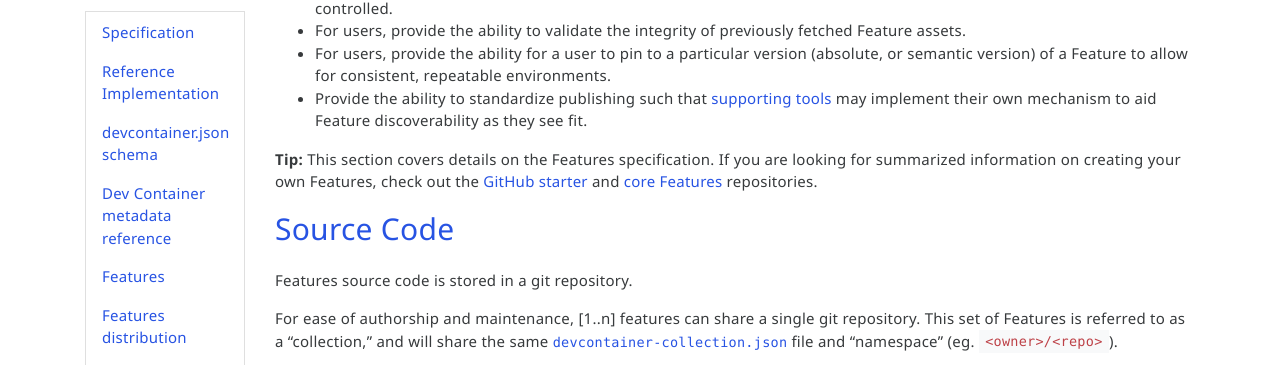
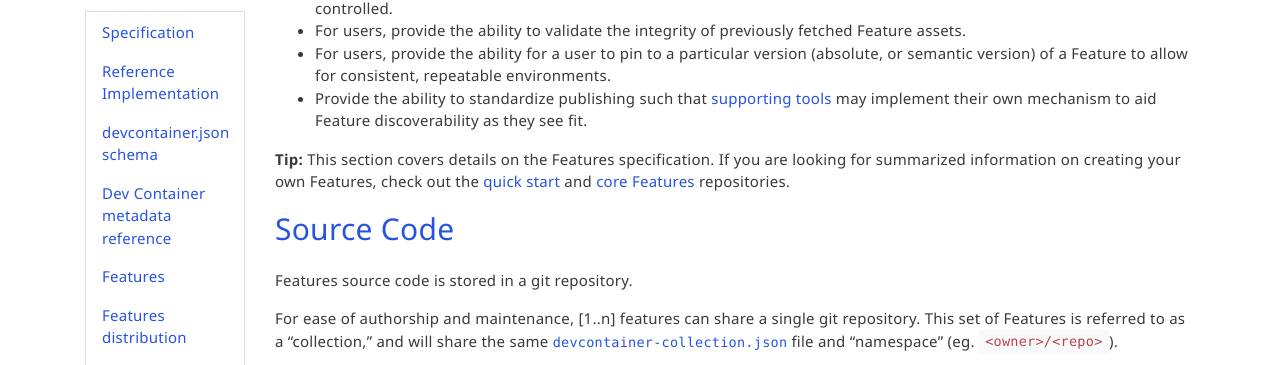
Before and after one commit to devcontainers/devcontainers.github.io, a Jekyll site: the page built from _implementors/features-distribution.md, in a window 1280 px wide and 900 px high, scrolled down 301 px. Shown: the part 89-454 px from the top of the window. Built offline with Jekyll 4.4.1, drawn with Linux system fonts in a browser that asks for light colours; nearby versions of some CDN libraries; comment, search, counter and statistics services are not loaded.

Commit message:
Update features-distribution.md

```diff
--- a/_implementors/features-distribution.md
+++ b/_implementors/features-distribution.md
@@ -17,7 +17,7 @@
 - For users, provide the ability for a user to pin to a particular version (absolute, or semantic version) of a Feature to allow for consistent, repeatable environments.
 - Provide the ability to standardize publishing such that [supporting tools](../../supporting) may implement their own mechanism to aid Feature discoverability as they see fit.
 
-> **Tip:** This section covers details on the Features specification. If you are looking for summarized information on creating your own Features, check out the [GitHub starter](https://github.com/devcontainers/feature-starter) and [core Features](https://github.com/devcontainers/features) repositories.
+> **Tip:** This section covers details on the Features specification. If you are looking for summarized information on creating your own Features, check out the [quick start](https://github.com/devcontainers/feature-starter) and [core Features](https://github.com/devcontainers/features) repositories.
 
 ## <a href="#source-code" name="source-code" class="anchor"> Source Code </a>
 
```
